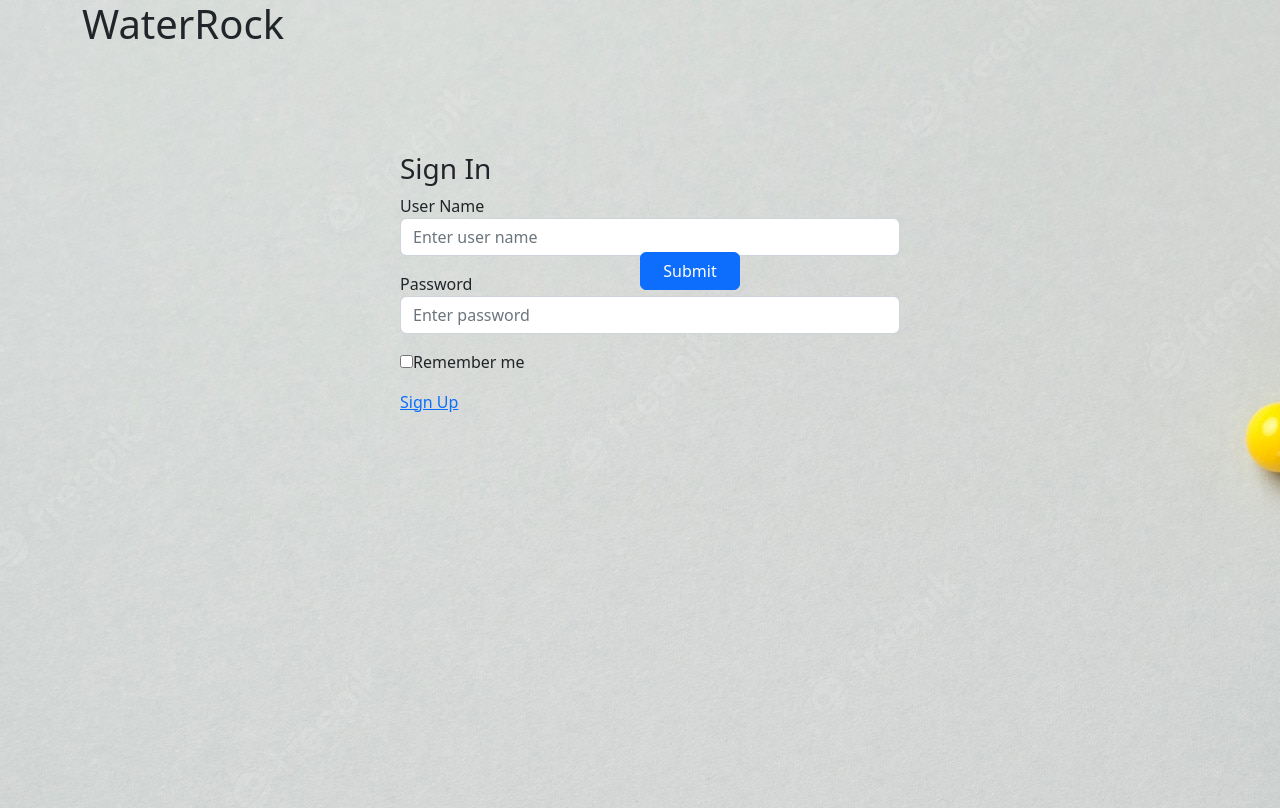
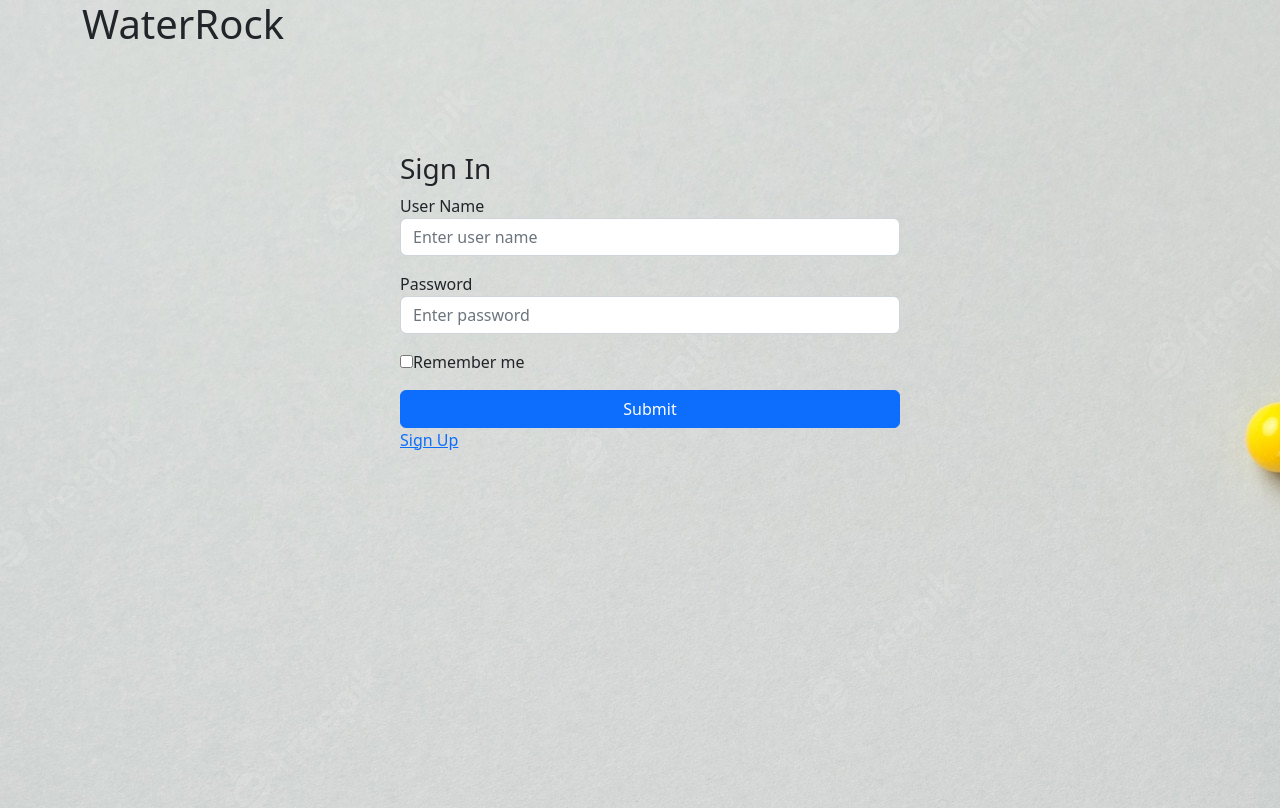
Before and after one commit to AyobamiMichael/pharmasoft-app, a React (Create React App) app: page /login in a window 1280 px wide. Shown: the top 808 px of the page. Built offline with nearby package versions, Linux system fonts and the light colour scheme; no server answers.

Commit message:
initial commit

```diff
--- a/src/landingpage/landingpage.css
+++ b/src/landingpage/landingpage.css
@@ -49,7 +49,7 @@
     }
 
 
-    .btn{
+    .signin{
         position: absolute;
         left: 15em;
         top: 100px;
@@ -73,7 +73,7 @@
            background-color: white;
         }
 
-        .btn{
+        .signin{
             position: absolute;
             left: 10em;
             top: 100px;
@@ -97,7 +97,7 @@
            background-color: white;
         }
 
-        .btn{
+        .signin{
             position: absolute;
             left: 15em;
             top: 100px;
@@ -119,7 +119,7 @@
            background-color: white;
         }
 
-        .btn{
+        .signin{
             position: absolute;
             left: 15em;
             top: 100px;
```
